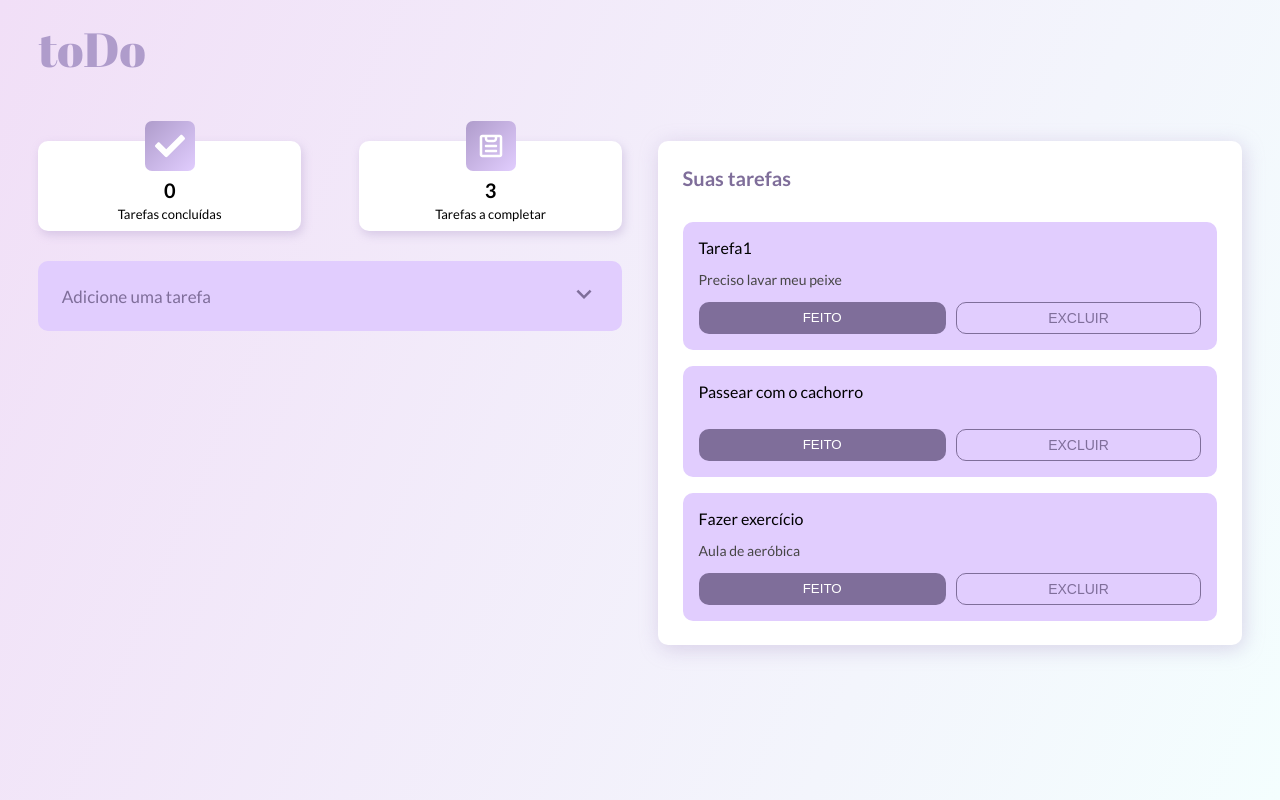
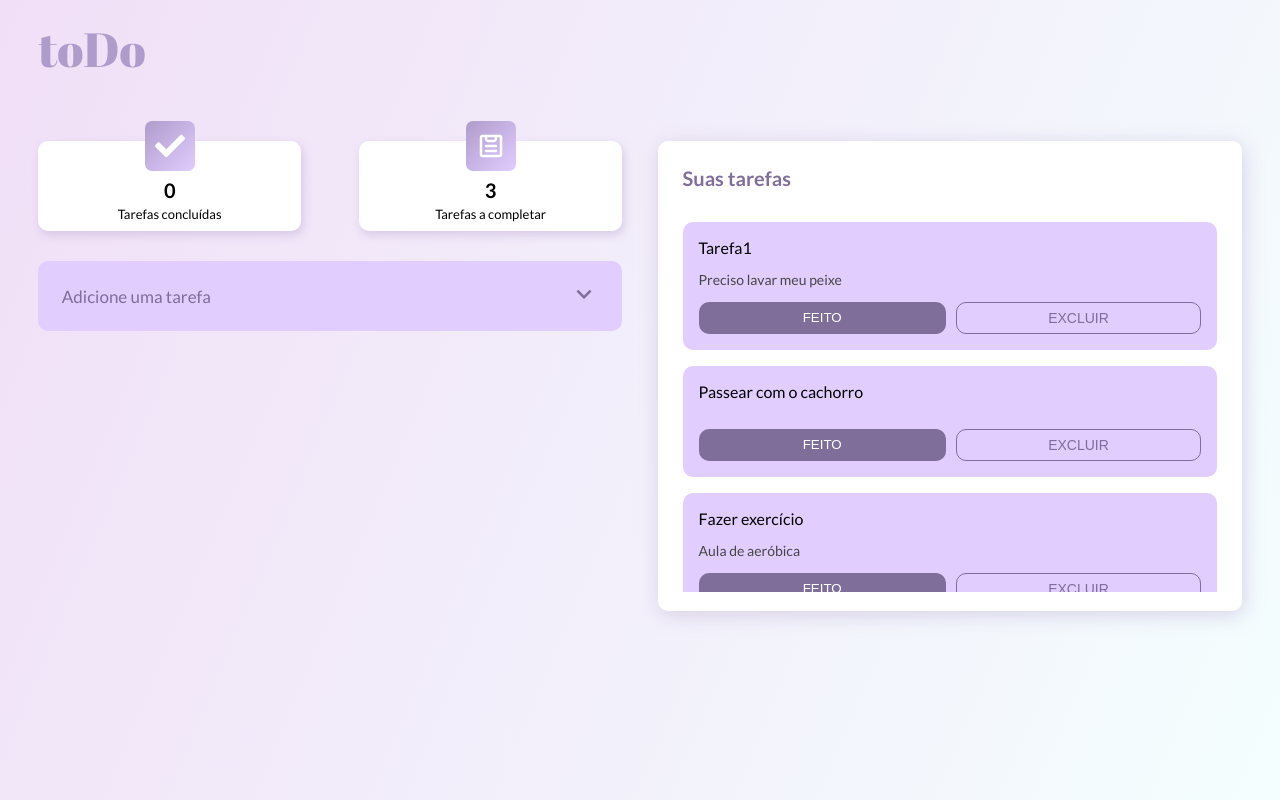
Before and after one commit to claradaibert/todo-app, a React (Create React App) app: page / in a window 1280 px wide. Built offline with nearby package versions, Linux system fonts and the light colour scheme.

Commit message:
add scroll

```diff
--- a/src/components/taskBox/index.js
+++ b/src/components/taskBox/index.js
@@ -1,17 +1,23 @@
 import TaskCard from "../TaskCard";
 
-import * as Style from "./style";
+import { Container } from "./style";
 
 export default function TaskBox({ taskList, setTaskList }) {
-  console.log(taskList, 'taskList');
+
   return (
-    <Style.Container>
-      <Style.Header>Suas tarefas</Style.Header>
-      <div className="taskList">
-        {taskList.map((task) => (
-          <TaskCard task={task} taskList={taskList} setTaskList={setTaskList} />
-        ))}
+    <Container>
+      <div className="taskListHeader">Suas tarefas</div>
+      <div className="taskContainer">
+        <div className="taskList">
+          {taskList.map((task) => (
+            <TaskCard
+              task={task}
+              taskList={taskList}
+              setTaskList={setTaskList}
+            />
+          ))}
+        </div>
       </div>
-    </Style.Container>
+    </Container>
   );
 }
--- a/src/components/taskBox/style.js
+++ b/src/components/taskBox/style.js
@@ -9,24 +9,31 @@ export const Container = styled.div`
   border-radius: 10px;
   border: none;
   padding: 4.2%;
-    max-height: 600px;
+
+  @media screen and (min-width: 900px) {
+    height: 470px;
+  }
+
+  .taskListHeader {
+    color: ${(props) => props.theme.darkPurple};
+    font-size: 20px;
+    font-weight: 700;
+    font-family: "Lato", sans-serif;
+    margin-bottom: 2rem;
+    width: 100%;
+    background-color: white;
+  }
+
+  .taskContainer {
+    @media screen and (min-width: 900px) {
+      max-height: 370px;
       overflow-y: scroll;
+    }
 
     .taskList {
       display: flex;
       flex-direction: column;
       gap: 1rem;
     }
-`
-
-export const Header = styled.p`
-    color: ${props => props.theme.darkPurple};
-    font-size: 20px;
-    font-weight: 700;
-    font-family: "Lato", sans-serif;
-    margin-bottom: 2rem;
-`
-
-export const TaskList = styled.div`
-    width: 100%;
-`
+  }
+`;
```
Lines whose indentation alone changed are shown as unchanged.
